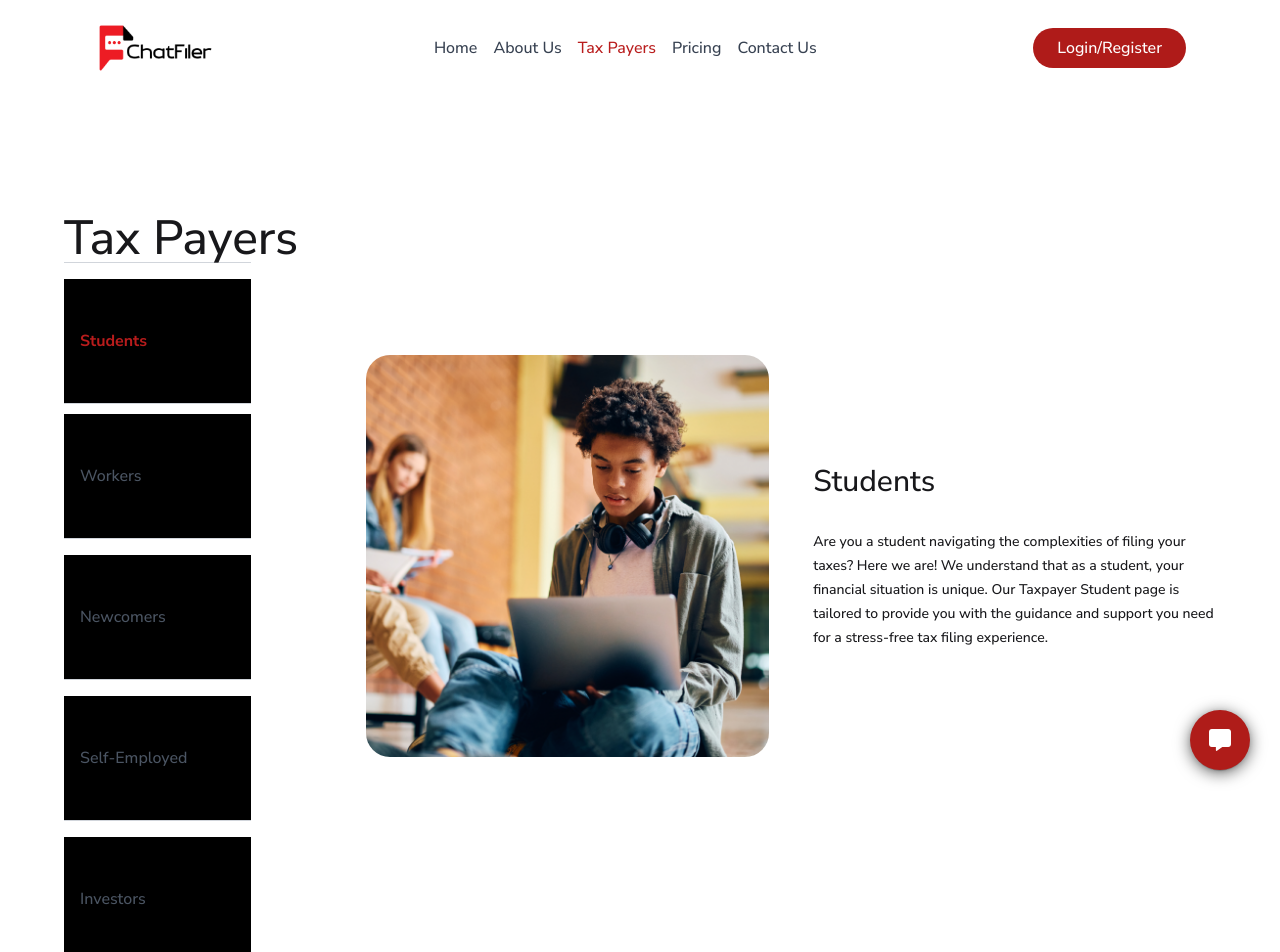
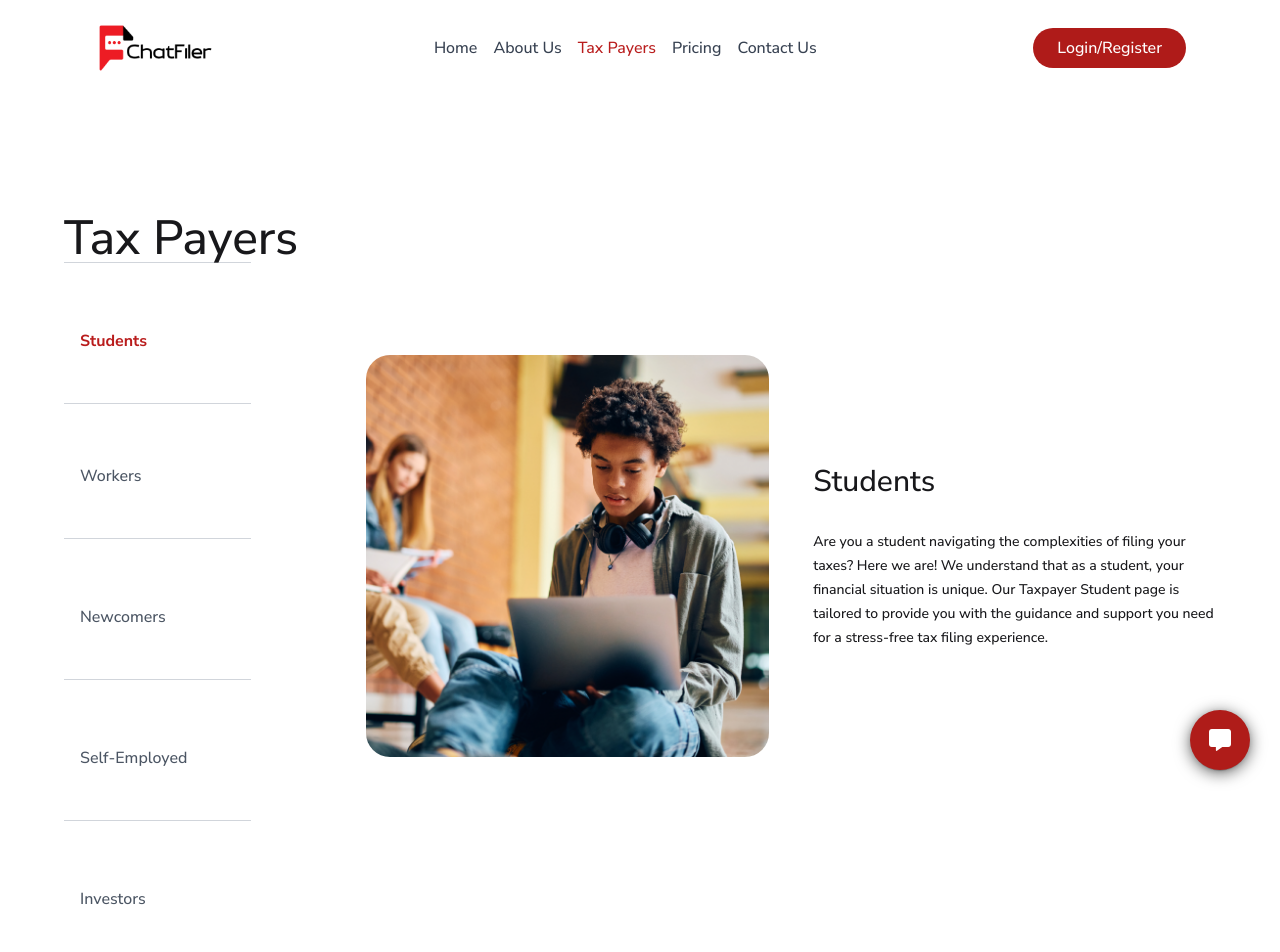
Before and after one commit to i4interface/chatfiler-web, a React (Create React App) app: page /tax-payers in a window 1280 px wide. Shown: the top 952 px of the page. Built offline with nearby package versions, Linux system fonts and the light colour scheme; the HTML template or start-up script is replaced by a standard one.

Commit message:
css fixed

```diff
--- a/src/components/home/NewsComp.jsx
+++ b/src/components/home/NewsComp.jsx
@@ -13,12 +13,12 @@ function NewsComp({ data }) {
           <h1 className="mt-9 text-3xl leading-10">{item.title}</h1>
           <div className="mt-6 text-sm leading-6">{item.description}</div>
           <div className="flex gap-5 justify-between mt-9 w-full text-red-700 whitespace-nowrap">
-            <div className="flex flex-col justify-center my-auto text-sm leading-5 aspect-[1.58] bg-black bg-opacity-0">
+            <div className="flex flex-col justify-center my-auto text-sm leading-5 aspect-[1.58] ">
               <div className="justify-center px-3 py-3.5 rounded-2xl aspect-[1.58] bg-neutral-100">
                 Skills
               </div>
             </div>
-            <button className="flex gap-2 justify-between px-4 py-3 text-base leading-7 rounded bg-black bg-opacity-0">
+            <button className="flex gap-2 justify-between px-4 py-3 text-base leading-7 rounded ">
               <div className="grow my-auto">Learn more</div>
               <img
                 loading="lazy"
--- a/src/pages/TaxPayerDetail.jsx
+++ b/src/pages/TaxPayerDetail.jsx
@@ -229,50 +229,50 @@ function TaxPayerDetail() {
                 </div>
                 <ul className="md:hidden flex overflow-x-auto">
                   <li>
-                    <div className="flex items-center justify-center mt-3  bg-black bg-opacity-0 border-b-[1px] border-gray-300 w-[80%]">
+                    <div className="flex items-center justify-center mt-3 ">
                       <div
                         onClick={() => handleContentCase("students")}
-                        className={`justify-center items-start py-5 pr-16 pl-4 ${selectedCategory === 'students' ? 'font-bold text-red-700' : ''} bg-black bg-opacity-0 max-md:pr-5 hover:text-red-700 cursor-pointer`}
+                        className={`justify-center items-start py-5 pr-16 pl-4 ${selectedCategory === 'students' ? 'font-bold text-red-700' : ''}  max-md:pr-5 hover:text-red-700 cursor-pointer`}
                       >
                         Students
                       </div>
                     </div>
                   </li>
                   <li>
-                    <div className="flex items-center justify-center mt-3  bg-black bg-opacity-0 border-b-[1px] border-gray-300 w-[80%]">
+                    <div className="flex items-center justify-center mt-3   border-b-[1px] border-gray-300 w-[80%]">
                       <div
                         onClick={() => handleContentCase("workers")}
-                        className={`justify-center items-start py-5 pr-16 pl-4 ${selectedCategory === 'workers' ? 'font-bold text-red-700' : ''} bg-black bg-opacity-0 max-md:pr-5 hover:text-red-700 cursor-pointer`}
+                        className={`justify-center items-start py-5 pr-16 pl-4 ${selectedCategory === 'workers' ? 'font-bold text-red-700' : ''}  max-md:pr-5 hover:text-red-700 cursor-pointer`}
                       >
                         Workers
                       </div>
                     </div>
                   </li>
                   <li>
-                    <div className="flex items-center justify-center mt-3  bg-black bg-opacity-0 border-b-[1px] border-gray-300 w-[80%]">
+                    <div className="flex items-center justify-center mt-3   border-b-[1px] border-gray-300 w-[80%]">
                       <div
                         onClick={() => handleContentCase("newcommers")}
-                        className={`justify-center items-start py-5 pr-16 pl-4 ${selectedCategory === 'newcommers' ? 'font-bold text-red-700' : ''} bg-black bg-opacity-0 max-md:pr-5 hover:text-red-700 cursor-pointer`}
+                        className={`justify-center items-start py-5 pr-16 pl-4 ${selectedCategory === 'newcommers' ? 'font-bold text-red-700' : ''}  max-md:pr-5 hover:text-red-700 cursor-pointer`}
                       >
                         Newcommers
                       </div>
                     </div>
                   </li>
                   <li>
-                    <div className="flex items-center justify-center mt-3  bg-black bg-opacity-0 border-b-[1px] border-gray-300 w-[80%]">
+                    <div className="flex items-center justify-center mt-3   border-b-[1px] border-gray-300 w-[80%]">
                       <div
                         onClick={() => handleContentCase("selfemployed")}
-                        className={`justify-center items-start py-5 pr-16 pl-4 ${selectedCategory === 'selfemployed' ? 'font-bold text-red-700' : ''} bg-black bg-opacity-0 max-md:pr-5 hover:text-red-700 cursor-pointer`}
+                        className={`justify-center items-start py-5 pr-16 pl-4 ${selectedCategory === 'selfemployed' ? 'font-bold text-red-700' : ''}  max-md:pr-5 hover:text-red-700 cursor-pointer`}
                       >
                         Self-Employed
                       </div>
                     </div>
                   </li>
                   <li>
-                    <div className="flex items-center justify-center mt-3  bg-black bg-opacity-0 border-b-[1px] border-gray-300 w-[80%]">
+                    <div className="flex items-center justify-center mt-3   border-b-[1px] border-gray-300 w-[80%]">
                       <div
                         onClick={() => handleContentCase("investors")}
-                        className={`justify-center items-start py-5 pr-16 pl-4 ${selectedCategory === 'investors' ? 'font-bold text-red-700' : ''} bg-black bg-opacity-0 max-md:pr-5 hover:text-red-700 cursor-pointer`}
+                        className={`justify-center items-start py-5 pr-16 pl-4 ${selectedCategory === 'investors' ? 'font-bold text-red-700' : ''} max-md:pr-5 hover:text-red-700 cursor-pointer`}
                       >
                         Investors
                       </div>
@@ -283,7 +283,7 @@ function TaxPayerDetail() {
                 <ul className="hidden md:block">
                   <li>
                     <div
-                      className={`flex flex-col justify-center mt-3 bg-black bg-opacity-0 border-b-[1px] border-gray-300 w-[80%] ${
+                      className={`flex flex-col justify-center mt-3  border-b-[1px] border-gray-300 w-[80%] ${
                         selectedCategory === "students"
                           ? "text-red-700 font-bold"
                           : ""
@@ -291,7 +291,7 @@ function TaxPayerDetail() {
                     >
                       <div
                         onClick={() => handleContentCase("students")}
-                        className="justify-center items-start py-5 pr-16 pl-4 bg-black bg-opacity-0 max-md:pr-5 hover:text-red-700 cursor-pointer"
+                        className="justify-center items-start py-5 pr-16 pl-4  max-md:pr-5 hover:text-red-700 cursor-pointer"
                       >
                         Students
                       </div>
@@ -299,7 +299,7 @@ function TaxPayerDetail() {
                   </li>
                   <li>
                     <div
-                      className={`flex flex-col justify-center mt-2.5 bg-black bg-opacity-0 border-b-[1px] border-gray-300 w-[80%] ${
+                      className={`flex flex-col justify-center mt-2.5  border-b-[1px] border-gray-300 w-[80%] ${
                         selectedCategory === "workers"
                           ? "text-red-700 font-bold"
                           : ""
@@ -307,7 +307,7 @@ function TaxPayerDetail() {
                     >
                       <div
                         onClick={() => handleContentCase("workers")}
-                        className="justify-center items-start py-5 pr-16 pl-4 bg-black bg-opacity-0 max-md:pr-5 hover:text-red-700 cursor-pointer"
+                        className="justify-center items-start py-5 pr-16 pl-4  max-md:pr-5 hover:text-red-700 cursor-pointer"
                       >
                         Workers
                       </div>
@@ -315,7 +315,7 @@ function TaxPayerDetail() {
                   </li>
                   <li>
                     <div
-                      className={`flex flex-col justify-center mt-3 bg-black bg-opacity-0 border-b-[1px] border-gray-300 w-[80%] ${
+                      className={`flex flex-col justify-center mt-3  border-b-[1px] border-gray-300 w-[80%] ${
                         selectedCategory === "newcommers"
                           ? "text-red-700 font-bold"
                           : ""
@@ -323,7 +323,7 @@ function TaxPayerDetail() {
                     >
                       <div
                         onClick={() => handleContentCase("newcommers")}
-                        className="justify-center items-start py-5 pr-16 pl-4 bg-black bg-opacity-0 max-md:pr-5 hover:text-red-700 cursor-pointer"
+                        className="justify-center items-start py-5 pr-16 pl-4  max-md:pr-5 hover:text-red-700 cursor-pointer"
                       >
                         Newcomers
                       </div>
@@ -331,7 +331,7 @@ function TaxPayerDetail() {
                   </li>
                   <li>
                     <div
-                      className={`flex flex-col justify-center mt-3 bg-black bg-opacity-0 border-b-[1px] border-gray-300 w-[80%] ${
+                      className={`flex flex-col justify-center mt-3  border-b-[1px] border-gray-300 w-[80%] ${
                         selectedCategory === "selfemployed"
                           ? "text-red-700 font-bold"
                           : ""
@@ -339,7 +339,7 @@ function TaxPayerDetail() {
                     >
                       <div
                         onClick={() => handleContentCase("selfemployed")}
-                        className="justify-center items-start py-5 pr-16 pl-4 bg-black bg-opacity-0 max-md:pr-5 hover:text-red-700 cursor-pointer"
+                        className="justify-center items-start py-5 pr-16 pl-4  max-md:pr-5 hover:text-red-700 cursor-pointer"
                       >
                         Self-Employed
                       </div>
@@ -347,7 +347,7 @@ function TaxPayerDetail() {
                   </li>
                   <li>
                     <div
-                      className={`flex flex-col justify-center mt-3 bg-black bg-opacity-0 border-b-[1px] border-gray-300 w-[80%] ${
+                      className={`flex flex-col justify-center mt-3  border-b-[1px] border-gray-300 w-[80%] ${
                         selectedCategory === "investors"
                           ? "text-red-700 font-bold"
                           : ""
@@ -355,7 +355,7 @@ function TaxPayerDetail() {
                     >
                       <div
                         onClick={() => handleContentCase("investors")}
-                        className="justify-center items-start py-5 pr-16 pl-4 bg-black bg-opacity-0 max-md:pr-5 hover:text-red-700 cursor-pointer"
+                        className="justify-center items-start py-5 pr-16 pl-4  max-md:pr-5 hover:text-red-700 cursor-pointer"
                       >
                         Investors
                       </div>
```
Also changed, not shown: src/components/home/TaxPayerSnippet.jsx (+5 -5 lines), src/components/taxpayer/Dropdown.jsx (+4 -4 lines), src/pages/Contact.jsx (+4 -4 lines).
